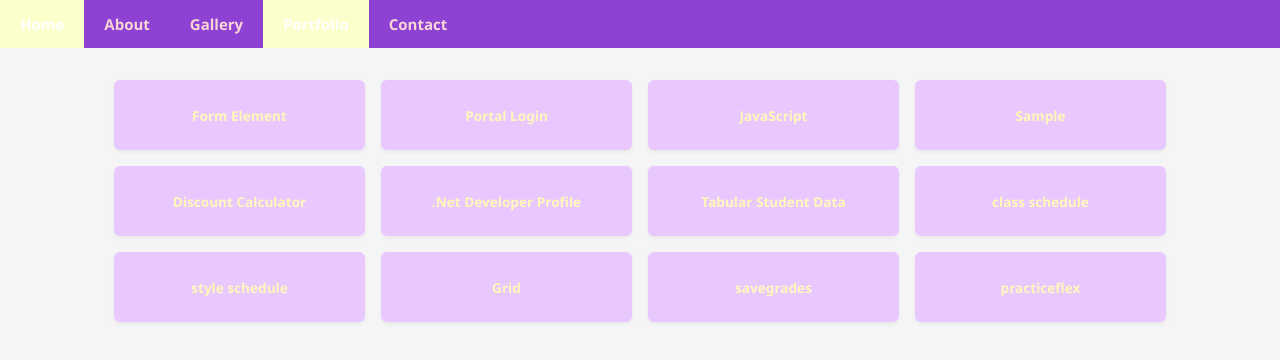
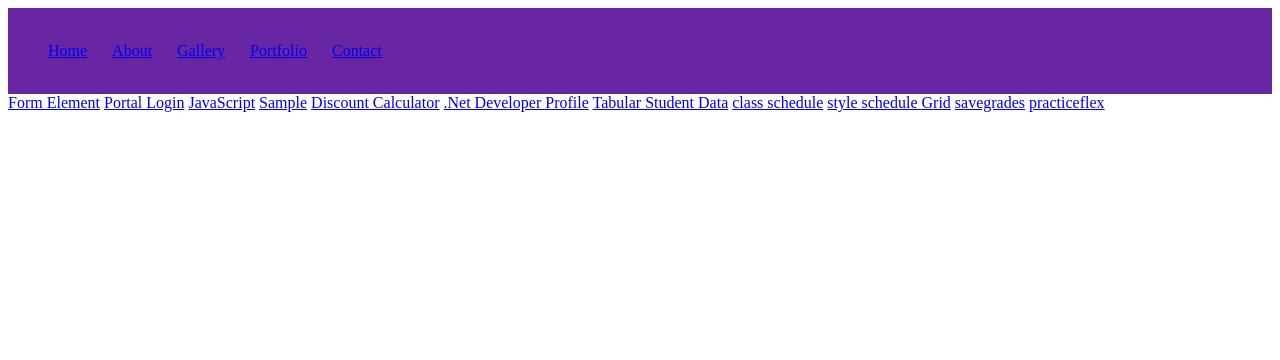
Before and after one commit to cheche877/cheche, a plain HTML site: page portfolio.html in a window 1280 px wide. Drawn offline with Linux system fonts and the light colour scheme.

Commit message:
Update menu.css

```diff
--- a/menu.css
+++ b/menu.css
@@ -1,97 +1,19 @@
-/* Universal reset - Tinatanggal ang default margin/padding at ginagawang kasama ang padding sa laki ng element */
-* {
-    margin: 0px;
-    padding: 0px;
-    box-sizing: border-box;
+  nav {
+    display: flex;
+    justify-content: flex-start;
+    align-items: center;
+    background-color: #6826a5;
+    padding: 18px 40px;
+    gap: 40px;
 }
 
-body {
-    background-color: #f5f5f5; /* Kulay ng background ng buong page */
-    font-family: 'Segoe UI', Tahoma, Geneva, Verdana, sans-serif; /* Uri ng font na gagamitin */
-    min-height: 100vh; /* Sineset ang taas ng body sa buong taas ng screen */
+nav h2 {
+    color: white;
 }
 
-/* 1. Main Navbar Header Container - Bar sa taas na naglalaman ng menu */
-.navbar {
-    background-color: #8d42d3; /* Dark navy na background para sa buong navbar */
-    width: 100%; /* Sinasakop ang buong lapad ng screen */
-}
-
-/* 2. Navigation List - Layout ng mga menu buttons */
-.nav-list {
-    display: flex; /* Ginagawang Flexbox para madaling i-align ang mga menu items */
-    flex-direction: row; /* Iniaayos ang mga menu items mula kaliwa pakanan */
-    justify-content: flex-start; /* Pinapanatili ang mga items sa kaliwang bahagi */
-    align-items: center; /* Pantay-pantay sa gitna nang patayo (vertically) */
-    list-style-type: none; /* Tinatanggal ang default na bullet points ng list */
-    margin: 0;
+nav ul {
+    display: flex;
+    list-style: none;
+    gap: 25px;
     padding: 0;
 }
-
-/* 3. Individual Nav Links - Style ng bawat mismong link sa navbar */
-.nav-link {
-    display: block; /* Ginagawang clickable ang buong espasyo ng box */
-    padding: 14px 20px; /* Espasyo sa loob ng button */
-    color: hsl(51, 100%, 87%); /* Kulay ng text */
-    text-decoration: none; /* Tinatanggal ang salungguhit (underline) ng link */
-    font-family: 'Segoe UI', sans-serif;
-    font-size: 15px; /* Sukat ng font ng menu links */
-    font-weight: 600; /* Ginagawang semi-bold ang text */
-    transition: background-color 0.3s ease, color 0.3s ease; /* Smooth na transition kapag nag-hover */
-}
-
-/* Style kapag hindi pa nabibisita ang link */
-.nav-link:link {
-    color: #f8d6d6;
-}
-
-/* Style kapag nabisita na ang link */
-.nav-link:visited {
-    color: #E0E0E0;
-}
-
-/* Style kapag itinapat ang mouse sa link o kapag active/kasalukuyang page */
-.nav-link:hover, .nav-link.active {
-    background-color: #faffcb; /* Nag-iiba ang background sa kulay asul */
-    color: #FFFFFF; /* Puti ang kulay ng text kapag nakatapat ang mouse */
-}
-
-/* Style kapag tinututukan gamit ang keyboard (Tab button) */
-.nav-link:focus {
-    outline: 3px solid #fff8e2; /* Dilaw na border outline para sa accessibility */
-}
-
-/* 4. Grid Styles - Mas compact na container para sa mga portfolio items */
-.grid-container {
-    display: grid; /* Ginagawang CSS Grid ang layout */
-    max-width: 1100px; /* Nilalagyan ng max-width para hindi masyadong kumalat */
-    margin: 2rem auto; /* Sinisentro ang buong grid sa gitna ng screen */
-    grid-template-columns: repeat(4, 1fr); /* Hina-hati sa 4 na pantay-pantay na kolum */
-    grid-template-rows: repeat(3, 70px); /* Ginagawang mas mababa at compact ang bawat row (70px) */
-    gap: 1rem; /* Espasyo sa pagitan ng bawat grid box */
-    padding: 0 1.5rem; /* Espasyo sa gilid para hindi dumikit sa screen edges */
-}
-
-/* Style para sa bawat kahon (box) sa loob ng grid - ginawang mas maliit at propyonado */
-.box {
-    background-color: #e9c7ff; /* Complementary navy background color */
-    color: #fff8b9; /* Kulay ng text na nababagay sa navy theme */
-    font-size: 0.85rem; /* Mas maliit na sukat ng font para bumagay sa interface */
-    font-weight: 600; /* Kapal ng text */
-    padding: 0.5rem 0.75rem; /* Mas kaunting padding para hindi masyadong mataba ang box */
-    text-decoration: none; /* Tinatanggal ang underline dahil link ito */
-    display: flex; /* Ginagawang flex para ma-center ang text sa loob */
-    align-items: center; /* Pinapa-pantay ang text sa gitna nang patayo */
-    justify-content: center; /* Pinapa-pantay ang text sa gitna nang pahiga */
-    text-align: center; /* Naka-center ang text kapag higit sa isang linya */
-    border-radius: 6px; /* Medyo pino at mas maliit na kurbada sa sulok */
-    box-shadow: 0 2px 4px rgba(0, 0, 0, 0.055); /* Banayad na shadow */
-    transition: transform 0.2s ease, background-color 0.2s ease; /* Smooth na animation sa hover */
-}
-
-/* Style kapag itinapat ang mouse sa grid box */
-.box:hover {
-    background-color: #e1c2ff; /* Nag-iiba ang kulay para tumugma sa navbar hover */
-    color: #ffffff; /* Ginagawang puti ang text */
-    transform: translateY(-2px); /* Bahagyang umaangat ang kahon kapag tinatapatan ng mouse */
-}
```
